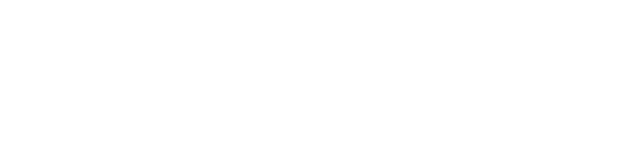
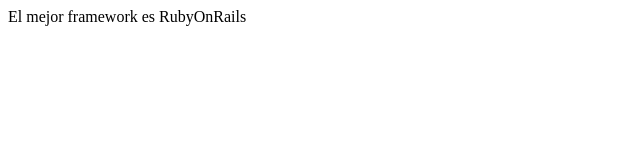
Before and after one commit to DanielaRF06/colaborar-master, a plain HTML site: page index.html in a window 1280 px wide. Shown: the whole page, without its empty margins (0-640 px from the left). Drawn offline with Linux system fonts and the light colour scheme.

Commit message:
feat:Mejor framework

```diff
--- a/index.html
+++ b/index.html
@@ -4,6 +4,6 @@
     <title></title>
 </head>
 <body>
-
+    El mejor framework es RubyOnRails
 </body>
 </html>
```
